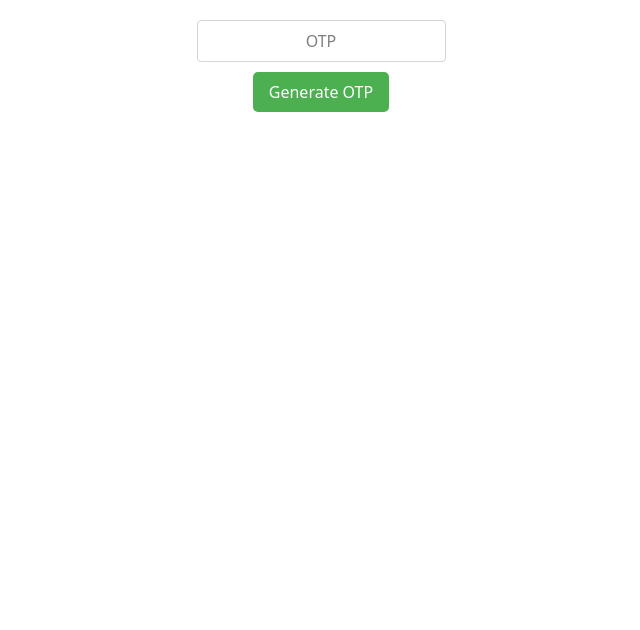
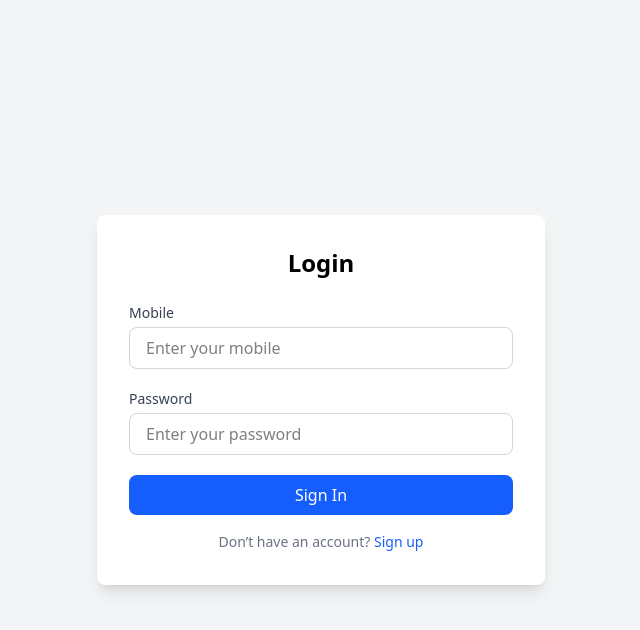
Before and after one commit to KamleshPatel98/chai-aur-react, a React (Vite) app: page / in a window 1280 px wide. Shown: the top 630 px of the page, without its empty margins (319-959 px from the left). Built offline with nearby package versions, Linux system fonts and the light colour scheme.

Commit message:
login success

```diff
--- a/package.json
+++ b/package.json
@@ -11,6 +11,7 @@
   },
   "dependencies": {
     "@tailwindcss/vite": "^4.1.14",
+    "axios": "^1.13.2",
     "react": "^19.1.1",
     "react-dom": "^19.1.1",
     "tailwindcss": "^4.1.14"
--- a/src/App.jsx
+++ b/src/App.jsx
@@ -8,6 +8,7 @@ import ContactUs from './ContactUs'
 import Hook from './Hook'
 import BgColorChange from './projects/BgColorChange'
 import OtpGenerate from './projects/OtpGenerate'
+import Login from './auth/Login'
 
 function App() {
   return (
@@ -22,7 +23,9 @@ function App() {
       <Hook /> */}
 
       {/* <BgColorChange /> */}
-      <OtpGenerate />
+      {/* <OtpGenerate /> */}
+
+      <Login />
     </>
   )
 }
--- /dev/null
+++ b/src/auth/Login.jsx
@@ -0,0 +1,93 @@
+import { useState, useEffect } from "react";
+import axios from "axios";
+
+function Login() {
+    const [mobile, setMobile] = useState("");
+    const [password, setPassword] = useState("");
+
+    const handleSubmit = async (e) => {
+        e.preventDefault();
+        console.log({ mobile, password });
+
+        try {
+            const res = await axios.post("https://trudevelopes.itmingo.com/api/login", {
+                mobile,
+                password,
+            });
+
+            console.log("Login success:", res.data);
+
+            // token save
+            localStorage.setItem("token", res.data.token);
+            console.log("Token saved:", res.data.token);
+            console.log("data", res.data.data);
+        } catch (error) {
+            if(error.status == 422){
+                // validation error
+                console.log(error.response.data.message);
+            }
+            console.log("Login failed:", error.response.data.message);
+        } finally {
+            //setLoading(false);
+        }
+    };
+
+    return (
+        <>
+            <div className="min-h-screen flex items-center justify-center bg-gray-100">
+                <div className="bg-white p-8 rounded-lg shadow-lg w-full max-w-md">
+                    <h2 className="text-2xl font-bold text-center mb-6">Login</h2>
+
+                    <form onSubmit={handleSubmit} className="space-y-5">
+                        {/* Mobile */}
+                        <div>
+                            <label className="block text-sm font-medium text-gray-700">
+                                Mobile
+                            </label>
+                            <input
+                                type="number"
+                                value={mobile}
+                                onChange={(e) => setMobile(e.target.value)}
+                                className="mt-1 w-full px-4 py-2 border rounded-lg focus:ring-2 focus:ring-blue-500 outline-none"
+                                placeholder="Enter your mobile"
+                                required
+                            />
+                        </div>
+
+                        {/* Password */}
+                        <div>
+                            <label className="block text-sm font-medium text-gray-700">
+                                Password
+                            </label>
+                            <input
+                                type="password"
+                                value={password}
+                                onChange={(e) => setPassword(e.target.value)}
+                                className="mt-1 w-full px-4 py-2 border rounded-lg focus:ring-2 focus:ring-blue-500 outline-none"
+                                placeholder="Enter your password"
+                                required
+                            />
+                        </div>
+
+                        {/* Submit */}
+                        <button
+                            type="submit"
+                            className="w-full bg-blue-600 text-white py-2 rounded-lg hover:bg-blue-700 transition"
+                        >
+                            Sign In
+                        </button>
+                    </form>
+
+                    <p className="text-center text-sm text-gray-500 mt-4">
+                        Don’t have an account?{" "}
+                        <a href="#" className="text-blue-600 hover:underline">
+                            Sign up
+                        </a>
+                    </p>
+                </div>
+            </div>
+        </>
+    )
+}
+
+export default Login
```
Also changed, not shown: 1 other file (tests, documents, lock files or other folders).
